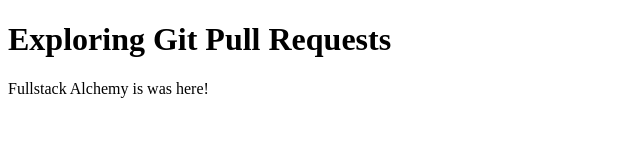
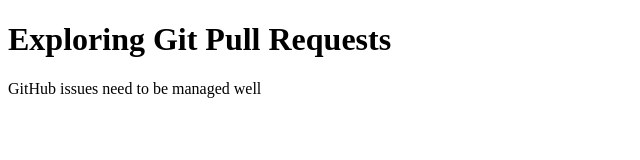
Before and after one commit to Lineage-Global-Consultancy/inventory, a plain HTML site: page index.html in a window 1280 px wide. Shown: the full height of the page, 0-640 px from the left. Drawn offline with Linux system fonts and the light colour scheme.

Commit message:
Change paragraph text

```diff
--- a/index.html
+++ b/index.html
@@ -7,6 +7,6 @@
 </head>
 <body>
     <h1>Exploring Git Pull Requests</h1>
-    <p>Fullstack Alchemy is was here!</p>
+    <p>GitHub issues need to be managed well</p>
 </body>
 </html>
```
